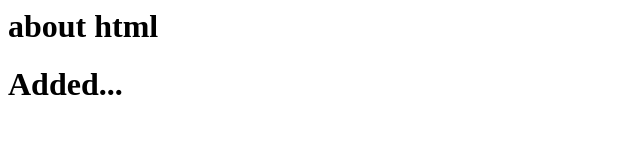
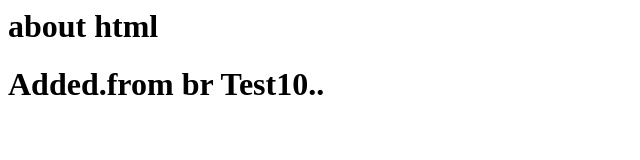
Before and after one commit to surya977/Testgit, a plain HTML site: page about.html in a window 1280 px wide. Shown: the whole page, without its empty margins (0-640 px from the left). Drawn offline with Linux system fonts and the light colour scheme.

Commit message:
changes ln 5

```diff
--- a/about.html
+++ b/about.html
@@ -2,7 +2,7 @@
 <body>
 
 <h1>about html</h1>
-<h1> Added... </h1>
+<h1> Added.from br Test10.. </h1>
 
 </body>
 
```
